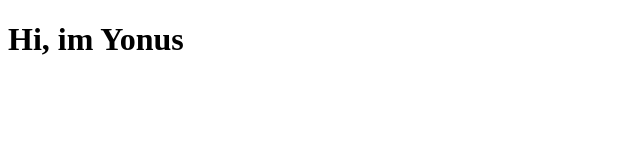
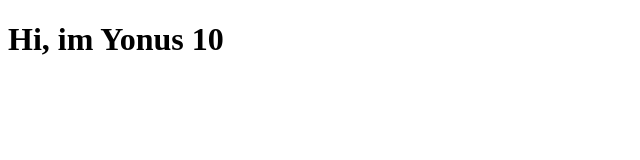
Before and after one commit to yonus-a/csb-oeld8o, a website: page index.html in a window 1280 px wide. Shown: the full height of the page, 0-640 px from the left. Drawn offline with Linux system fonts and the light colour scheme.

Commit message:
Deployment from Codesandbox.

```diff
--- a/index.html
+++ b/index.html
@@ -7,6 +7,6 @@
     <title>Static Template</title>
   </head>
   <body>
-    <h1>Hi, im Yonus</h1>
+    <h1>Hi, im Yonus 10</h1>
   </body>
 </html>
```
